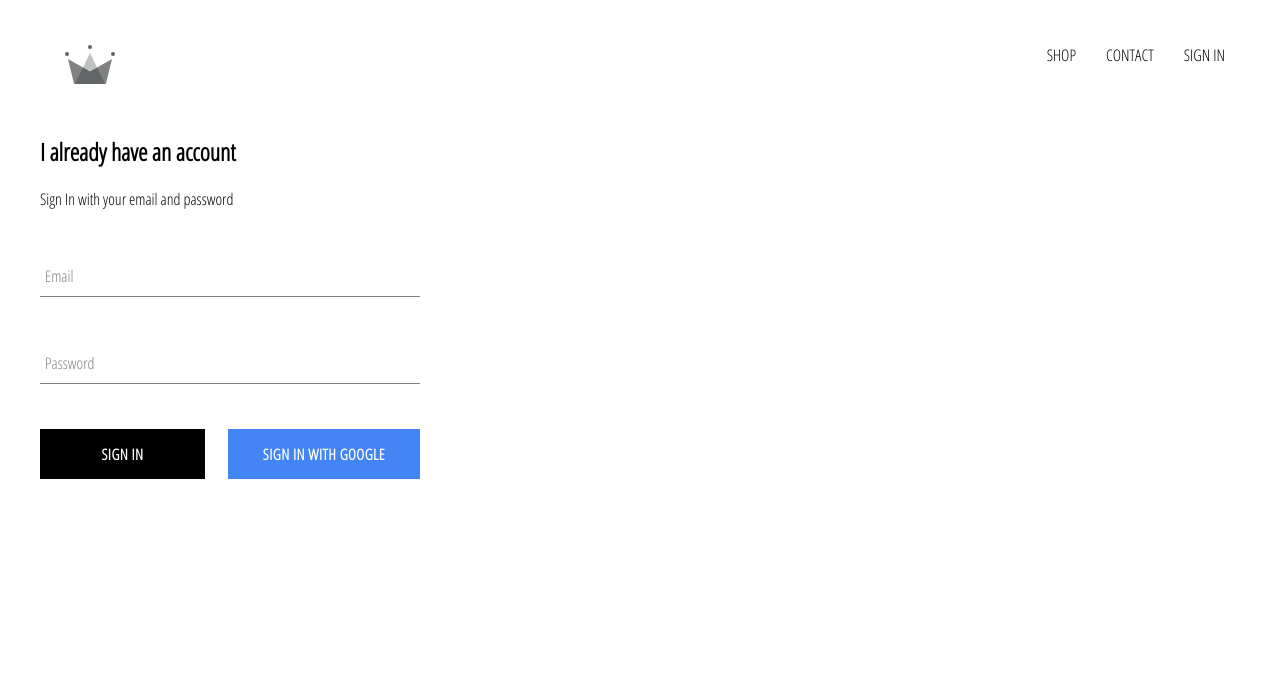
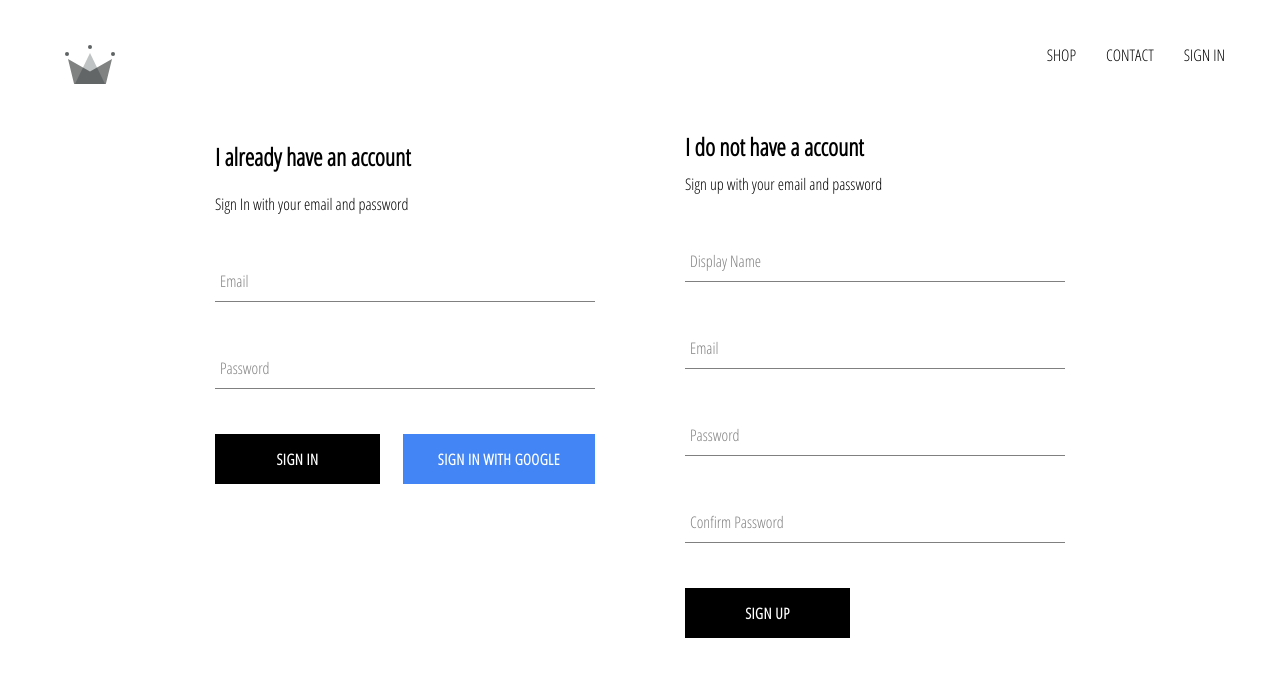
Before and after one commit to MaciejDurda/store-app, a React (Create React App) app: page /signIn in a window 1280 px wide. Shown: the top 676 px of the page. Built offline with nearby package versions, Linux system fonts and the light colour scheme; no server answers.

Commit message:
implement firebase utils, included ability to store authenticated users into our firestore database

```diff
--- a/src/App.js
+++ b/src/App.js
@@ -7,7 +7,7 @@
 import ShopPage from "./pages/shop/shop.component";
 import Header from "./components/header/header.component";
 import SignInAndSignUp from "./pages/sign-in-and-sign-up/sign-in-and-sign-up.component";
-import { auth } from "./firebase/firebase.utils";
+import { auth, createUserProfileDocument } from "./firebase/firebase.utils";
 
 class App extends React.Component {
   constructor() {
@@ -21,10 +21,26 @@
   unsubscribeFromAuth = null;
 
   componentDidMount() {
-    this.unsubscribeFromAuth = auth.onAuthStateChanged((user) => {
-      this.setState({ currentUser: user });
+    this.unsubscribeFormAuth = auth.onAuthStateChanged(async (userAuth) => {
+      if (userAuth) {
+        const userRef = await createUserProfileDocument(userAuth);
 
-      console.log(user);
+        userRef.onSnapshot((Snapshot) => {
+          this.setState(
+            {
+              currentUser: {
+                id: Snapshot.id,
+                ...Snapshot.data(),
+              },
+            },
+            () => {
+              console.log(this.state);
+            }
+          );
+        });
+      } else {
+        this.setState({ currentUser: userAuth });
+      }
     });
   }
 
--- /dev/null
+++ b/src/components/sign-up/sign-up.component.jsx
@@ -0,0 +1,102 @@
+import React from "react";
+
+import FormInput from "../form-input/form-input.component";
+import CustomButton from "../custom-button/custom-button.component";
+
+import { auth, createUserProfileDocument } from "../../firebase/firebase.utils";
+
+import "./sign-up.styles.scss";
+
+class SignUp extends React.Component {
+  constructor(props) {
+    super(props);
+
+    this.state = {
+      displayName: "",
+      email: "",
+      password: "",
+      confirmPassword: "",
+    };
+  }
+
+  handleSubmit = async (event) => {
+    event.preventDefault();
+
+    const { displayName, email, password, confirmPassword } = this.state;
+
+    if (password !== confirmPassword) {
+      alert("passwords don`t match");
+      return;
+    }
+
+    try {
+      const { user } = await auth.createUserWithEmailAndPassword(
+        email,
+        password
+      );
+
+      await createUserProfileDocument(user, { displayName });
+      this.setState({
+        displayName: "",
+        email: "",
+        password: "",
+        confirmPassword: "",
+      });
+    } catch (error) {
+      console.error(error);
+    }
+  };
+
+  handleChange = (event) => {
+    const { name, value } = event.target;
+
+    this.setState({ [name]: value });
+  };
+
+  render() {
+    const { displayName, email, password, confirmPassword } = this.state;
+    return (
+      <div className="sign-up">
+        <h2 className="title">I do not have a account</h2>
+        <span>Sign up with your email and password</span>
+        <form className="sign-up-form" onSubmit={this.handleSubmit}>
+          <FormInput
+            type="text"
+            name="displayName"
+            value={displayName}
+            onChange={this.handleChange}
+            label="Display Name"
+            required
+          />
+          <FormInput
+            type="email"
+            name="email"
+            value={email}
+            onChange={this.handleChange}
+            label="Email"
+            required
+          />
+          <FormInput
+            type="password"
+            name="password"
+            value={password}
+            onChange={this.handleChange}
+            label="Password"
+            required
+          />
+          <FormInput
+            type="password"
+            name="confirmPassword"
+            value={confirmPassword}
+            onChange={this.handleChange}
+            label="Confirm Password"
+            required
+          />
+          <CustomButton type="submit">SIGN UP</CustomButton>
+        </form>
+      </div>
+    );
+  }
+}
+
+export default SignUp;
--- /dev/null
+++ b/src/components/sign-up/sign-up.styles.scss
@@ -0,0 +1,9 @@
+.sign-up {
+    display: flex;
+    flex-direction: column;
+    width: 380px;
+
+    .title {
+      margin: 10px 0;
+    }
+  }
--- a/src/firebase/firebase.utils.js
+++ b/src/firebase/firebase.utils.js
@@ -13,6 +13,31 @@
   measurementId: "G-RX7ZT1S7F6",
 };
 
+export const createUserProfileDocument = async (userAuth, additionalData) => {
+  if (!userAuth) return;
+
+  const userRef = firestore.doc(`users/${userAuth.uid}`);
+
+  const snapShot = await userRef.get();
+
+  if (!snapShot.exists) {
+    const { displayName, email } = userAuth;
+    const createAt = new Date();
+
+    try {
+      await userRef.set({
+        displayName,
+        email,
+        createAt,
+        ...additionalData,
+      });
+    } catch (error) {
+      console.log("Error creacting user", error.message);
+    }
+  }
+  return userRef;
+};
+
 firebase.initializeApp(config);
 
 export const auth = firebase.auth();
--- a/src/pages/sign-in-and-sign-up/sign-in-and-sign-up.component.jsx
+++ b/src/pages/sign-in-and-sign-up/sign-in-and-sign-up.component.jsx
@@ -1,12 +1,14 @@
 import React from "react";
 
 import SignIn from "../../components/sign-in/sign-in.component";
+import SignUp from "../../components/sign-up/sign-up.component";
 
 import "./sign-in-and-sign-up.styles.scss";
 
 const SignInAndSignUp = () => (
   <div className="sign-in-and-sign-up">
     <SignIn />
+    <SignUp />
   </div>
 );
 
--- a/src/pages/sign-in-and-sign-up/sign-in-and-sign-up.styles.scss
+++ b/src/pages/sign-in-and-sign-up/sign-in-and-sign-up.styles.scss
@@ -0,0 +1,6 @@
+.sign-in-and-sign-up{
+    width: 850px;
+    display: flex;
+    justify-content: space-between;
+    margin: 30px auto;
+}
```
